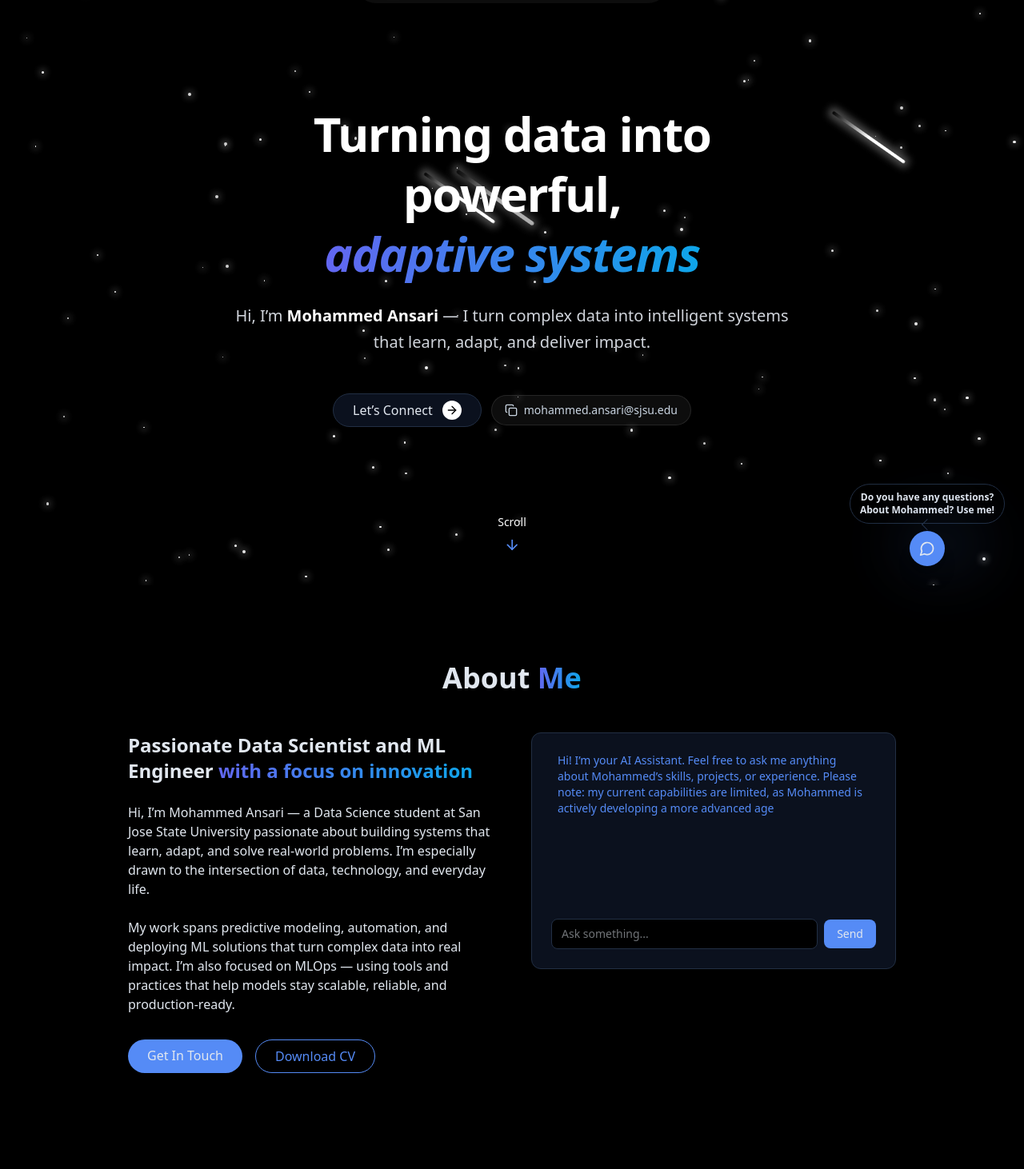
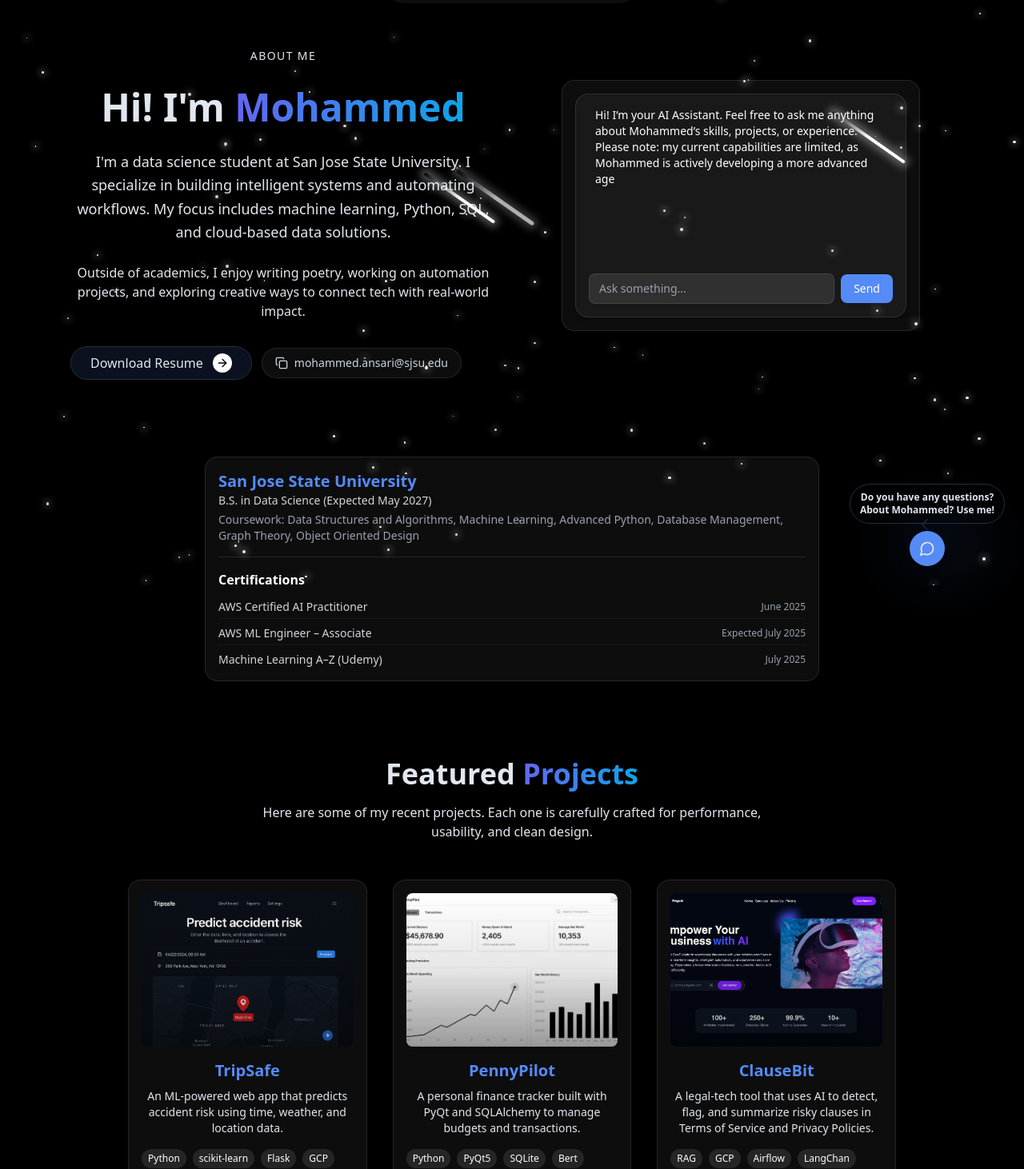
Before and after one commit to ByteMaverick/portfolio-version-2, a React (Vite) app: page / in a window 1280 px wide. Shown: the part 68-1530 px from the top of the page at 80% size. Built offline with nearby package versions, Linux system fonts and the light colour scheme.

Commit message:
Redesign - home page

```diff
--- a/src/App.jsx
+++ b/src/App.jsx
@@ -15,7 +15,7 @@ function App() {
       <Toaster />
       <BrowserRouter>
         <Routes>
-          <Route index element={<Home />} />
+          <Route index element={<AboutMe />} />
           <Route path="/projects" element={<Projects />} /> {/* <-- New route */}
           <Route path="/projects/:projectId" element={<ProjectDetails />} />
           <Route path="/about" element={<AboutMe />} />
--- a/src/components/AIChatBot.jsx
+++ b/src/components/AIChatBot.jsx
@@ -7,7 +7,7 @@ export const AIChatBot = () => {
 
   useEffect(() => {
     const fullText =
-      "Hi! I’m your AI Assistant. Feel free to ask me anything about Mohammed’s skills, projects, or experience. Please note: my current capabilities are limited, as Mohammed is actively developing a more advanced agentic chatbot. ";
+      "Hi! I’m your AI Assistant. Feel free to ask me anything about Mohammed’s skills, projects, or experience. Please note: my current capabilities are limited, as Mohammed is actively developing a more advanced agentic chatbot.";
     let currentText = "";
     let index = 0;
 
@@ -50,25 +50,27 @@ export const AIChatBot = () => {
   };
 
   return (
-    <div className="bg-card border border-border rounded-xl p-6 max-w-xl w-full mx-auto shadow-md space-y-4">
+    <div className=" rounded-2xl border border-white/10 bg-white/5 p-4 shadow-md max-w-3xl mx-auto text-left space-y-4">
+      {/* Chat Window */}
       <div className="h-48 overflow-y-auto space-y-3 text-left px-2">
         {messages.map((msg, i) => (
           <div
             key={i}
             className={`text-sm ${
               msg.sender === "bot"
-                ? "text-primary"
-                : "text-foreground text-right"
+                ? "text-white"
+                : "text-white text-right"
             }`}
           >
             {msg.text}
           </div>
         ))}
         {messages.length === 0 && (
-          <div className="text-sm text-primary">{typingText}</div>
+          <div className="text-sm text-white">{typingText}</div>
         )}
       </div>
 
+      {/* Input Area */}
       <div className="flex items-center gap-2">
         <input
           type="text"
@@ -76,11 +78,11 @@ export const AIChatBot = () => {
           value={input}
           onChange={(e) => setInput(e.target.value)}
           onKeyDown={(e) => e.key === "Enter" && handleSend()}
-          className="flex-1 px-3 py-2 rounded-lg bg-background border border-border text-foreground text-sm"
+          className="flex-1 px-3 py-2 rounded-lg bg-white/10 border border-white/10 text-white text-sm placeholder:text-gray-400"
         />
         <button
           onClick={handleSend}
-          className="bg-primary text-primary-foreground px-4 py-2 rounded-lg text-sm hover:opacity-90 transition"
+          className="bg-[hsl(var(--primary))] text-white px-4 py-2 rounded-lg text-sm hover:opacity-90 transition"
         >
           Send
         </button>
--- a/src/components/ContactSection.jsx
+++ b/src/components/ContactSection.jsx
@@ -135,7 +135,7 @@ export const ContactSection = () => {
         name="name"
         required
         className="w-full px-4 py-3 rounded-md border border-white/10 bg-white/10 text-white placeholder:text-white/60 focus:outline-none focus:ring-2 focus:ring-primary"
-        placeholder="Pedro Machado..."
+        placeholder="John Doe..."
       />
     </div>
 
--- a/src/components/Navbar.jsx
+++ b/src/components/Navbar.jsx
@@ -3,8 +3,8 @@ import { Link, useLocation } from "react-router-dom";
 import { cn } from "@/lib/utils";
 
 const navItems = [
-  { name: "Home", href: "/", isRoute: true },
-  { name: "About", href: "/about", isRoute: true },
+  //{ name: "Home", href: "/", isRoute: true },
+  { name: "About", href: "/", isRoute: true },
   { name: "Projects", href: "/projects", isRoute: true },
   { name: "Blog", href: "/blog", isRoute: true },
   { name: "Contact", href: "/contact", isRoute: true },
--- a/src/components/ProjectsSection.jsx
+++ b/src/components/ProjectsSection.jsx
@@ -25,16 +25,15 @@ const projects = [
     route: "/projects/PennyPilot",
   },
   {
-    id: 3,
-    title: "Home Automation Hub",
-    description:
-      "A smart home dashboard powered by Home Assistant for monitoring and automation.",
-    image: "/projects/project6.png",
-    tags: ["Docker", "Home Assistant", "Raspberry Pi", "CloudFlare"],
+    id: "3",
+    title: "ClauseBit",
+    description: "A legal-tech tool that uses AI to detect, flag, and summarize risky clauses in Terms of Service and Privacy Policies.",
+    image: "/projects/project1.png",
+    tags: ["RAG", "GCP", "Airflow", "LangChan"],
     demoUrl: "#",
     githubUrl: "#",
-    route: "/projects/HomeAutomationHub",
-  },
+    route: "/projects/ClauseBit",
+  }
 ];
 
 export const ProjectsSection = () => {
--- a/src/data/projects.json
+++ b/src/data/projects.json
@@ -70,6 +70,42 @@
     "nextSteps": "We plan to integrate OCR-based receipt scanning, add predictive budgeting with ML, and release a PWA version for offline access."
   }
 },
+{
+  "id": "ClauseBit",
+  "title": "ClauseBit",
+  "description": "A legal-tech tool that uses AI to detect, flag, and summarize risky clauses in Terms of Service and Privacy Policies.",
+  "image": "/projects/project1.png",
+  "tags": ["React", "Vertex AI", "MongoDB Atlas"],
+  "demoUrl": "https://clausebit-demo.com",
+  "githubUrl": "https://github.com/ByteMaverick/ClauseBit",
+  "route": "/projects/clausebit",
+  "features": [
+    "Clause-level summarization and risk scoring using LLMs and vector search.",
+    "RAG-based query answering system tailored to user privacy preferences.",
+    "Upload documents or paste text to detect legal red flags.",
+    "Custom risk profiles that personalize alerts and clause summaries.",
+    "Interactive dashboard with clause highlights and transparency scores."
+  ],
+  "technologies": [
+    "React",
+    "TailwindCSS",
+    "Vertex AI",
+    "MongoDB Atlas",
+    "LangChain",
+    "Python",
+    "FastAPI",
+    "Pinecone"
+  ],
+  "sections": {
+    "about": "ClauseBit empowers users to understand and challenge legal documents by using Retrieval-Augmented Generation (RAG) to analyze Terms of Service and Privacy Policies. It flags clauses that may compromise privacy or user rights.",
+    "goal": "To make legal language transparent and accessible to users, empowering them to make informed decisions about the services they use.",
+    "problem": "Most users blindly accept terms they don’t read. Legalese is often designed to hide important details. There's no personalized tool that flags clauses based on user concerns or evolving risks.",
+    "solution": "ClauseBit decodes legal text using AI. Users can upload documents or ask questions about them, and the system highlights suspicious or privacy-violating clauses with explanations tailored to user-selected preferences.",
+    "architecture": "ClauseBit uses a RAG pipeline built with LangChain and Vertex AI for semantic understanding. MongoDB Atlas stores preprocessed vector embeddings, and Pinecone serves vector search. The frontend is powered by React with TailwindCSS for a modern UI.",
+    "challenges": "Ensuring accurate clause segmentation, handling long-context documents, and minimizing hallucinations in clause summaries were major hurdles. Also, optimizing query routing based on prompt types was complex.",
+    "nextSteps": "We plan to launch a browser extension for real-time contract scanning, expand multilingual clause support, and integrate dashboards for policy change tracking over time."
+  }
+},
 
 {
   "id": "HomeAutomationHub",
@@ -109,4 +145,5 @@
 
 
 
+
 ]
--- a/src/pages/AboutMe.jsx
+++ b/src/pages/AboutMe.jsx
@@ -1,12 +1,25 @@
+import { useState } from "react";
 import { motion } from "framer-motion";
-import { Github, Linkedin, Twitter } from "lucide-react";
+import { ArrowRight, Copy } from "lucide-react";
 import { StarBackground } from "@/components/StarBackground";
 import { Footer } from "@/components/Footer";
 import { Navbar } from "@/components/Navbar";
 import { AIChatBot } from "@/components/AIChatBot";
 import { ChatBotToggle } from "@/components/ChatBotToggle";
+import { SkillsSection } from "../components/SkillsSection";
+import { ProjectsSection } from "../components/ProjectsSection";
+import { ContactSection } from "../components/ContactSection";
+import { Link } from "react-router-dom";
 
 export const AboutMe = () => {
+  const [copied, setCopied] = useState(false);
+
+  const handleCopyEmail = () => {
+    navigator.clipboard.writeText("mohammed.ansari@sjsu.edu");
+    setCopied(true);
+    setTimeout(() => setCopied(false), 2000);
+  };
+
   return (
     <section className="relative bg-[hsl(var(--background))] text-[hsl(var(--foreground))] min-h-screen overflow-hidden">
       <StarBackground />
@@ -17,11 +30,12 @@ export const AboutMe = () => {
         animate={{ opacity: 1, y: 0 }}
         transition={{ duration: 0.6 }}
         className="pt-45 md:pt-32 max-w-6xl mx-auto px-6 grid grid-cols-1 md:grid-cols-2 gap-10 items-start"
-
       >
         {/* Left: About Text */}
         <div className="space-y-6">
-          <h4 className="text-sm uppercase tracking-widest text-[hsl(var(--foreground)/60)]">About Me</h4>
+          <h4 className="text-sm uppercase tracking-widest text-[hsl(var(--foreground)/60)]">
+            About Me
+          </h4>
           <h1 className="text-4xl sm:text-5xl font-bold leading-tight">
             Hi! I'm{" "}
             <span className="text-primary-gradient text-transparent bg-clip-text">
@@ -34,40 +48,95 @@ export const AboutMe = () => {
           <p className="text-[hsl(var(--foreground)/70)]">
             Outside of academics, I enjoy writing poetry, working on automation projects, and exploring creative ways to connect tech with real-world impact.
           </p>
-          <div className="flex gap-4 mt-4">
-            <a href="https://github.com/ByteMaverick" target="_blank" className="hover:text-[hsl(var(--primary))]">
-              <Github size={20} />
-            </a>
-            <a href="https://linkedin.com/in/imohammedansari" target="_blank" className="hover:text-[hsl(var(--primary))]">
-              <Linkedin size={20} />
+
+          {/* Action Buttons */}
+          <div className="flex items-center justify-start gap-3 pt-2">
+            <a
+            href="/resume.pdf" // ✅ Make sure this path points to your actual resume file in /public
+            download
+            className="group relative inline-flex items-center
+                      px-4 sm:px-6 py-1.5 sm:py-2
+                      text-sm sm:text-base
+                      rounded-full border border-[hsl(var(--border))]
+                      bg-[hsl(var(--card))] text-[hsl(var(--foreground))]
+                      font-medium transition-all hover:bg-white hover:text-black"
+          >
+            Download Resume
+            <span className="ml-2 sm:ml-3 bg-white text-black rounded-full p-1 transition-all group-hover:bg-black group-hover:text-white">
+              <ArrowRight className="w-4 h-4" />
+            </span>
           </a>
 
+
+            <button
+              onClick={handleCopyEmail}
+              className="flex items-center gap-1 sm:gap-2
+                        text-xs sm:text-sm
+                        border border-white/10 bg-white/5
+                        px-3 sm:px-4 py-1.5 sm:py-2
+                        rounded-full text-slate-300 hover:text-white transition"
+            >
+              <Copy size={16} />
+              <span className="block sm:hidden">
+                {copied ? "Copied!" : "Copy Email"}
+              </span>
+              <span className="hidden sm:block">
+                {copied ? "Copied to clipboard" : "mohammed.ansari@sjsu.edu"}
+              </span>
+            </button>
           </div>
         </div>
 
         {/* Right: AI Chatbot */}
-        <div className="mt-10 rounded-xl shadow-xl border border-[hsl(var(--border))] bg-[hsl(var(--card))] p-4 w-full max-w-md mx-auto">
+        <div className="mt-10 rounded-2xl border border-white/10 bg-white/5 p-4 shadow-md w-full max-w-md mx-auto">
+
           <AIChatBot />
         </div>
       </motion.div>
 
+
       {/* Education Section */}
-      <div className="mt-32 px-6">
-        <h2 className="text-3xl font-bold mb-14 text-center text-primary-gradient text-transparent bg-clip-text">
-          Education
-        </h2>
-        <div className="bg-[hsl(var(--card))] border border-[hsl(var(--border))] rounded-xl p-6 shadow-lg max-w-3xl mx-auto text-center">
-          <h3 className="text-xl font-semibold mb-1">San Jose State University</h3>
-          <p className="text-[hsl(var(--foreground)/70)] text-sm">B.S. in Data Science (Expected May 2026)</p>
-          <p className="text-[hsl(var(--foreground)/70)] mt-2 text-sm">
-            Relevant Courses: Data Structures & Algorithms, Machine Learning, Advanced Python, Big Data Processing, Database Systems, Statistics.
+<div className="mt-24 rounded-2xl border border-white/10 bg-white/5 p-4 shadow-md max-w-3xl mx-auto text-left space-y-4">
+  <div>
+    <h3 className="text-xl font-semibold text-[hsl(var(--primary))]">
+      San Jose State University
+    </h3>
+    <p className="text-sm text-gray-300">
+      B.S. in Data Science (Expected May 2027)
     </p>
+    <p className="mt-1 text-sm text-gray-400">
+      Coursework: Data Structures and Algorithms, Machine Learning, Advanced Python, Database Management, Graph Theory, Object Oriented Design
+    </p>
+  </div>
+
+  <div className="border-t border-white/10 pt-4">
+    <h4 className="text-base font-semibold text-white mb-3">Certifications</h4>
+    <ul className="space-y-2 text-sm text-gray-300">
+      <li className="flex justify-between items-center border-b border-white/5 pb-1">
+        <span>AWS Certified AI Practitioner</span>
+        <span className="text-xs text-gray-400">June 2025</span>
+      </li>
+      <li className="flex justify-between items-center border-b border-white/5 pb-1">
+        <span>AWS ML Engineer – Associate</span>
+        <span className="text-xs text-gray-400">Expected July 2025</span>
+      </li>
+      <li className="flex justify-between items-center">
+        <span>Machine Learning A–Z (Udemy)</span>
+        <span className="text-xs text-gray-400">July 2025</span>
+      </li>
+    </ul>
   </div>
 </div>
 
-    <div className="mt-32 px-6">
-  <h2 className="text-3xl text-primary-gradient  font-bold mb-14 text-center">
-     Experience And Leadership
+
+
+
+       <ProjectsSection />
+
+      {/* Experience Timeline */}
+      <div className="mt-16 px-6">
+        <h2 className="text-3xl  font-bold mb-14 text-center">
+            Experience <span className="text-primary-gradient">And</span> Leadership
         </h2>
 
         <div className="relative max-w-3xl mx-auto pl-6">
@@ -94,9 +163,11 @@ export const AboutMe = () => {
             </p>
           </div>
         </div>
-</div>
 
 
+        <SkillsSection />
+        <ContactSection />
+      </div>
 
       <Footer />
       <ChatBotToggle />
--- a/src/pages/ProjectDetails.jsx
+++ b/src/pages/ProjectDetails.jsx
@@ -8,7 +8,7 @@ import { ChatBotToggle } from "../components/ChatBotToggle";
 
 export const ProjectDetails = () => {
   const { projectId } = useParams();
-  const project = projects.find((p) => String(p.id) === projectId);
+  const project = projects.find((p) => String(p.id).toLowerCase() === projectId?.toLowerCase());
 
   if (!project) {
     return (
@@ -26,7 +26,7 @@ export const ProjectDetails = () => {
       <main className="relative z-10 max-w-6xl mx-auto px-4 pt-44 md:pt-36 pb-24 space-y-20">
         {/* Header */}
         <section className="text-center space-y-6">
-          <h1 className="text-4xl  text-primary-gradient md:text-5xl font-extrabold  bg-clip-text text-transparent">
+          <h1 className="text-4xl md:text-5xl font-extrabold bg-clip-text text-transparent text-primary-gradient">
             {project.title}
           </h1>
           <p className="text-lg text-muted-foreground max-w-2xl mx-auto">
@@ -93,9 +93,7 @@ export const ProjectDetails = () => {
 
         {/* Technologies */}
         <section className="text-center">
-  <h2 className="text-2xl font-semibold text-primary mb-4">
-    Technologies Used
-  </h2>
+          <h2 className="text-2xl font-semibold text-primary mb-4">Technologies Used</h2>
           <div className="flex flex-wrap justify-center gap-3 text-sm text-muted-foreground">
             {project.technologies.map((tech, idx) => (
               <span
@@ -108,43 +106,23 @@ export const ProjectDetails = () => {
           </div>
         </section>
 
-
         {/* Project Goal */}
         <section>
           <div className="bg-[hsl(var(--card))] border border-[hsl(var(--border))] rounded-xl px-6 py-8 shadow-sm hover:shadow-md transition-shadow duration-300 text-center max-w-3xl mx-auto">
-    <h2 className="text-xl md:text-2xl font-semibold text-primary mb-4">
-      Project Goal
-    </h2>
+            <h2 className="text-xl md:text-2xl font-semibold text-primary mb-4">Project Goal</h2>
             <p className="text-sm md:text-base text-muted-foreground leading-relaxed">
               {project.sections.goal}
             </p>
           </div>
         </section>
 
-
-        {/* Problem / Solution / Architecture / Challenges - As Cards */}
+        {/* Problem / Solution / Architecture / Challenges */}
         <section className="grid md:grid-cols-2 gap-6">
           {[
-            {
-              title: "The Problem",
-              content:
-                "Commuters often make route decisions based on traffic, but not based on actual accident probabilities. There's no widespread tool that combines local weather, time trends, and accident history to forecast risk — especially one accessible to everyday users.",
-            },
-            {
-              title: "The Solution",
-              content:
-                "TripSafe fills this gap by offering a simple web tool powered by ML and real-time datasets. It computes risk scores based on various conditions and presents actionable suggestions for safer travel.",
-            },
-            {
-              title: "Architecture Overview",
-              content:
-                "The backend is powered by Python and Scikit-learn for predictions, with data preprocessed using Pandas. The frontend is built using React and TailwindCSS, integrated with Google Maps API and Leaflet.js for interactive visuals. The model is trained on the US Accidents dataset filtered to California.",
-            },
-            {
-              title: "Implementation Challenges",
-              content:
-                "One challenge was balancing model accuracy with response speed for real-time predictions. Integrating external APIs like OpenWeatherMap without adding latency was also tricky. Feature engineering to capture time-of-day and weather dynamics required thoughtful preprocessing.",
-            },
+            { title: "The Problem", content: project.sections.problem },
+            { title: "The Solution", content: project.sections.solution },
+            { title: "Architecture Overview", content: project.sections.architecture },
+            { title: "Implementation Challenges", content: project.sections.challenges },
           ].map((item, idx) => (
             <div
               key={idx}
@@ -159,15 +137,12 @@ export const ProjectDetails = () => {
         {/* Next Steps */}
         <section>
           <div className="bg-[hsl(var(--card))] border border-[hsl(var(--border))] rounded-xl px-6 py-8 shadow-sm hover:shadow-md transition-shadow duration-300 text-center max-w-3xl mx-auto">
-    <h3 className="text-xl md:text-2xl font-semibold text-primary mb-4">
-      Next Steps
-    </h3>
+            <h3 className="text-xl md:text-2xl font-semibold text-primary mb-4">Next Steps</h3>
             <p className="text-sm md:text-base text-muted-foreground leading-relaxed">
               {project.sections.nextSteps}
             </p>
           </div>
         </section>
-
       </main>
 
       <Footer />
--- a/src/pages/Projects.jsx
+++ b/src/pages/Projects.jsx
@@ -27,6 +27,16 @@ export const projects = [
     route: "/projects/PennyPilot",
   },
   {
+    id: "ClauseBit",
+    title: "ClauseBit",
+    description: "A legal-tech tool that uses AI to detect, flag, and summarize risky clauses in Terms of Service and Privacy Policies.",
+    image: "/projects/project1.png",
+    tags: ["RAG", "GCP", "Airflow", "LangChan"],
+    demoUrl: "#",
+    githubUrl: "#",
+    route: "/projects/ClauseBit",
+  },
+  {
     id: "HomeAutomationHub",
     title: "Home Automation Hub",
     description: "A smart home dashboard powered by Home Assistant for monitoring and automation.",
@@ -36,6 +46,7 @@ export const projects = [
     githubUrl: "#",
     route: "/projects/HomeAutomationHub",
   },
+
 ];
 
 export const Projects = () => {
```
Also changed, not shown: 7 other files (tests, documents, lock files or other folders). Lines whose indentation alone changed are shown as unchanged.
